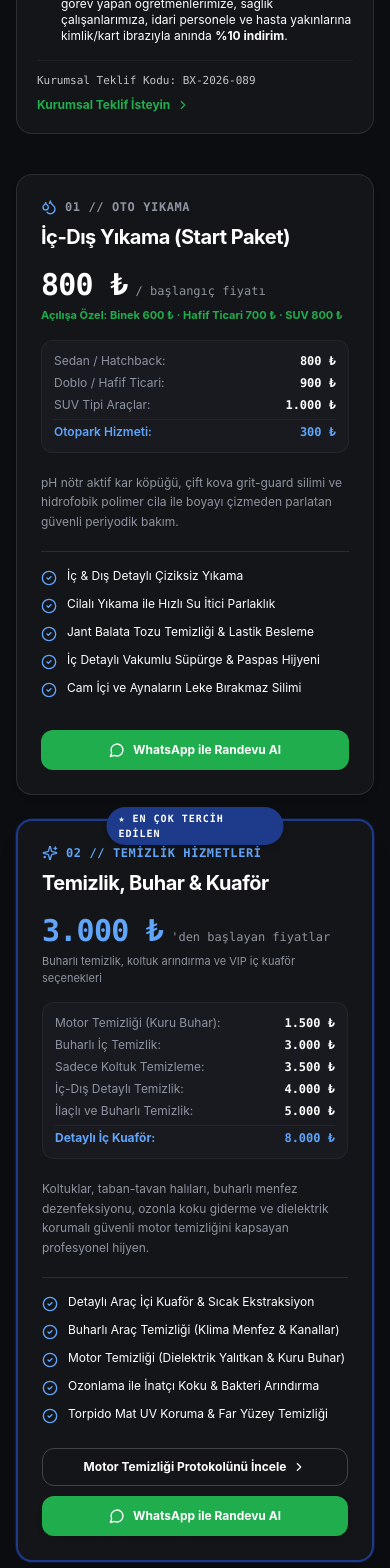
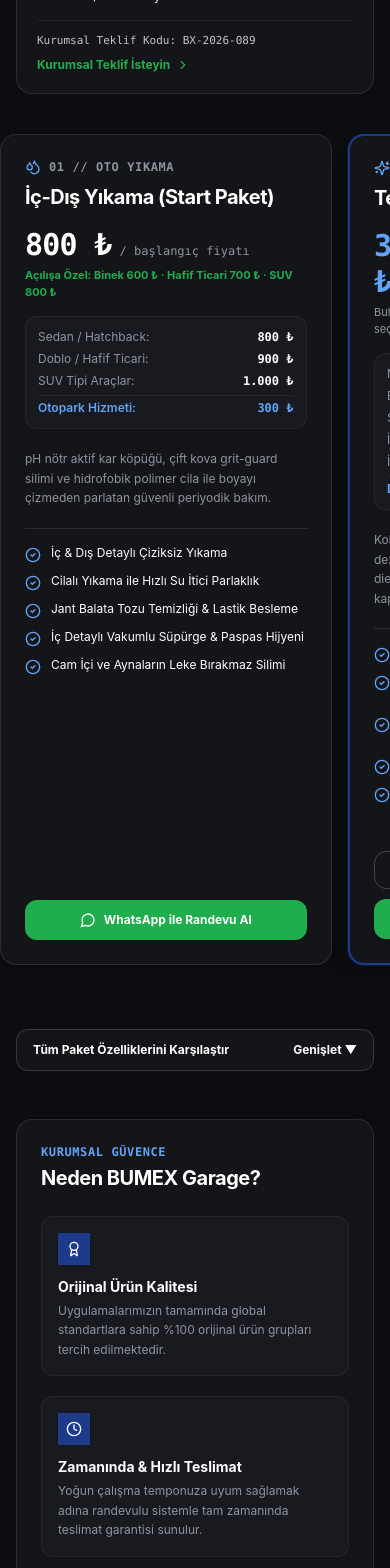
Before and after one commit to AgricolaC/bumex-garage-website, a Next.js app: page / in a window 390 px wide. Shown: the part 4640-6208 px from the top of the page. Built offline with nearby package versions, Linux system fonts and the light colour scheme.

Commit message:
feat(mobile): add snap carousel and collapsible comparison drawer to pricing section

```diff
--- a/src/components/landing/PricingSection.tsx
+++ b/src/components/landing/PricingSection.tsx
@@ -33,12 +33,13 @@ interface PricingSectionProps {
 export function PricingSection({ theme, onOpenModal }: PricingSectionProps) {
   const isCream = theme === 'cream';
   const { segment, setSegment, phone, phoneDisplay, whatsappNumber } = useWorkshopSegment();
+  const [isComparisonOpen, setIsComparisonOpen] = useState(false);
   const activeTab = segment === 'otomobil' ? 'car' : 'bike';
 
   return (
     <section
       id="fiyatlar"
-      className={`py-20 px-4 sm:px-8 border-b transition-colors duration-200 ${
+      className={`py-10 md:py-20 px-4 sm:px-8 border-b transition-colors duration-200 ${
         isCream ? 'bg-[#EFECE6] border-[#686D7A]/15 text-[#111215]' : 'bg-[#0C0D10] border-white/10 text-white'
       }`}
     >
@@ -210,10 +211,10 @@ export function PricingSection({ theme, onOpenModal }: PricingSectionProps) {
         {activeTab === 'car' && (
           <div className="space-y-12 animate-in fade-in duration-200">
             {/* 3 Ana Otomobil Paketi */}
-            <div className="grid md:grid-cols-3 gap-6 lg:gap-8 items-stretch text-left">
+            <div className="flex md:grid md:grid-cols-3 gap-4 sm:gap-6 overflow-x-auto md:overflow-visible snap-x snap-mandatory pb-4 md:pb-0 -mx-4 px-4 md:mx-0 md:px-0 scrollbar-none items-stretch text-left">
               {/* Paket 1: Oto Yıkama & Start Paket */}
               <div
-                className={`btn-mechanical p-6 sm:p-7 rounded-2xl flex flex-col justify-between border shadow-md transition-all duration-150 ${
+                className={`btn-mechanical snap-start shrink-0 w-[85vw] max-w-[340px] md:w-auto p-6 sm:p-7 rounded-2xl flex flex-col justify-between border shadow-md transition-all duration-150 ${
                   isCream ? 'bg-white border-[#686D7A]/15' : 'bg-[#141519] border-white/10'
                 }`}
               >
@@ -307,7 +308,7 @@ export function PricingSection({ theme, onOpenModal }: PricingSectionProps) {
 
               {/* Paket 2: Temizlik Hizmetleri & İç Kuaför */}
               <div
-                className={`btn-mechanical p-6 sm:p-7 rounded-2xl flex flex-col justify-between relative shadow-xl border-2 transition-all duration-150 ${
+                className={`btn-mechanical snap-start shrink-0 w-[85vw] max-w-[340px] md:w-auto p-6 sm:p-7 rounded-2xl flex flex-col justify-between relative shadow-xl border-2 transition-all duration-150 ${
                   isCream ? 'bg-white border-[#1E3A8A]' : 'bg-[#141519] border-[#1E3A8A] ring-1 ring-[#1E3A8A]/30'
                 }`}
               >
@@ -428,7 +429,7 @@ export function PricingSection({ theme, onOpenModal }: PricingSectionProps) {
 
               {/* Paket 3: Detailing, PPF & Seramik Kaplama */}
               <div
-                className={`btn-mechanical p-6 sm:p-7 rounded-2xl flex flex-col justify-between border shadow-md transition-all duration-150 ${
+                className={`btn-mechanical snap-start shrink-0 w-[85vw] max-w-[340px] md:w-auto p-6 sm:p-7 rounded-2xl flex flex-col justify-between border shadow-md transition-all duration-150 ${
                   isCream ? 'bg-white border-[#686D7A]/15' : 'bg-[#141519] border-white/10'
                 }`}
               >
@@ -545,6 +546,21 @@ export function PricingSection({ theme, onOpenModal }: PricingSectionProps) {
             </div>
 
             {/* ─── RESMİ GÜNCEL HİZMET VE FİYAT LİSTESİ (PDF TABLOSU MATRİSİ) ─── */}
+            <div className="mt-8 md:mt-12">
+              <button
+                type="button"
+                onClick={() => setIsComparisonOpen(!isComparisonOpen)}
+                className={`w-full md:hidden py-3 px-4 rounded-xl border text-xs font-bold flex items-center justify-between transition cursor-pointer ${
+                  isCream
+                    ? 'bg-white border-[#1E3A8A]/30 text-[#111215]'
+                    : 'bg-[#141519] border-white/15 text-white'
+                }`}
+              >
+                <span>Tüm Paket Özelliklerini Karşılaştır</span>
+                <span>{isComparisonOpen ? 'Kapat ▲' : 'Genişlet ▼'}</span>
+              </button>
+
+              <div className={`${isComparisonOpen ? 'block' : 'hidden'} md:block mt-3 md:mt-0`}>
                 <div
                   className={`p-6 sm:p-8 rounded-2xl border text-left shadow-lg ${
                     isCream ? 'bg-white border-[#686D7A]/20' : 'bg-[#141519] border-white/10'
@@ -725,6 +741,8 @@ export function PricingSection({ theme, onOpenModal }: PricingSectionProps) {
               </div>
             </div>
           </div>
+        </div>
+      </div>
     )}
 
         {/* ─── TAB 2: MOTOSİKLET DETAYLI BAKIM, TAMİR & ÇEKİCİ (ANKARA'DA BİR İLK) ─── */}
@@ -780,10 +798,10 @@ export function PricingSection({ theme, onOpenModal }: PricingSectionProps) {
                 </h4>
               </div>
 
-              <div className="grid md:grid-cols-3 gap-6 lg:gap-8 items-stretch">
+              <div className="flex md:grid md:grid-cols-3 gap-4 sm:gap-6 overflow-x-auto md:overflow-visible snap-x snap-mandatory pb-4 md:pb-0 -mx-4 px-4 md:mx-0 md:px-0 scrollbar-none items-stretch">
                 {/* 1. START PAKET - Temel Bakım */}
                 <div
-                  className={`btn-mechanical p-6 sm:p-7 rounded-2xl flex flex-col justify-between border shadow-md transition-all duration-150 ${
+                  className={`btn-mechanical snap-start shrink-0 w-[85vw] max-w-[340px] md:w-auto p-6 sm:p-7 rounded-2xl flex flex-col justify-between border shadow-md transition-all duration-150 ${
                     isCream ? 'bg-white border-[#686D7A]/15' : 'bg-[#141519] border-white/10'
                   }`}
                 >
@@ -860,7 +878,7 @@ export function PricingSection({ theme, onOpenModal }: PricingSectionProps) {
 
                 {/* 2. PRO PAKET - Detaylı Temizlik ve Yenileme */}
                 <div
-                  className={`btn-mechanical p-6 sm:p-7 rounded-2xl flex flex-col justify-between border shadow-md transition-all duration-150 relative overflow-hidden ${
+                  className={`btn-mechanical snap-start shrink-0 w-[85vw] max-w-[340px] md:w-auto p-6 sm:p-7 rounded-2xl flex flex-col justify-between border shadow-md transition-all duration-150 relative overflow-hidden ${
                     isCream
                       ? 'bg-white border-[#1E3A8A]/30 ring-2 ring-[#1E3A8A]/20'
                       : 'bg-[#141519] border-[#1E3A8A] ring-1 ring-[#1E3A8A]/30'
@@ -953,7 +971,7 @@ export function PricingSection({ theme, onOpenModal }: PricingSectionProps) {
 
                 {/* 3. PREMIUM DETAILING */}
                 <div
-                  className={`btn-mechanical p-6 sm:p-7 rounded-2xl flex flex-col justify-between border shadow-md transition-all duration-150 ${
+                  className={`btn-mechanical snap-start shrink-0 w-[85vw] max-w-[340px] md:w-auto p-6 sm:p-7 rounded-2xl flex flex-col justify-between border shadow-md transition-all duration-150 ${
                     isCream ? 'bg-white border-[#686D7A]/15' : 'bg-[#141519] border-white/10'
                   }`}
                 >
```
Lines whose indentation alone changed are shown as unchanged.
